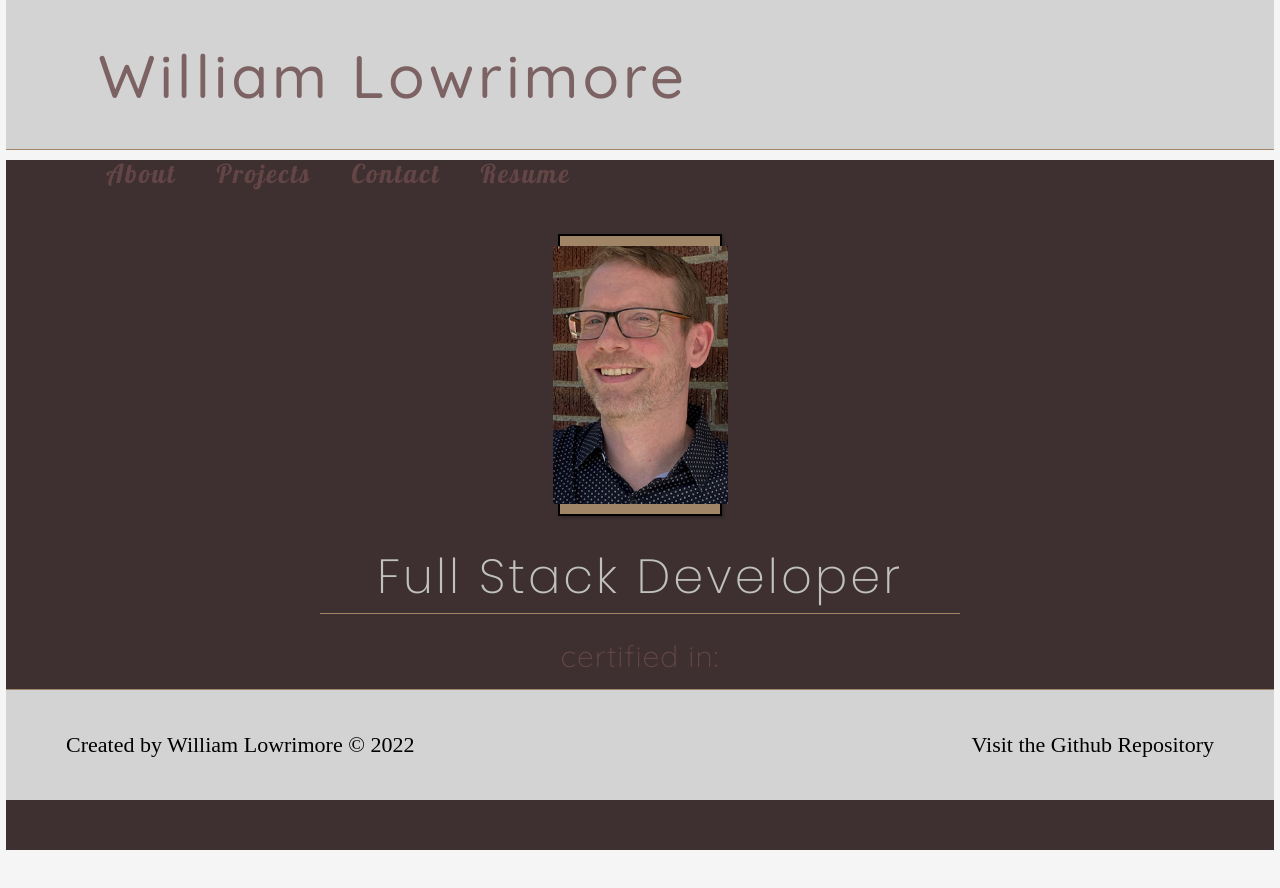
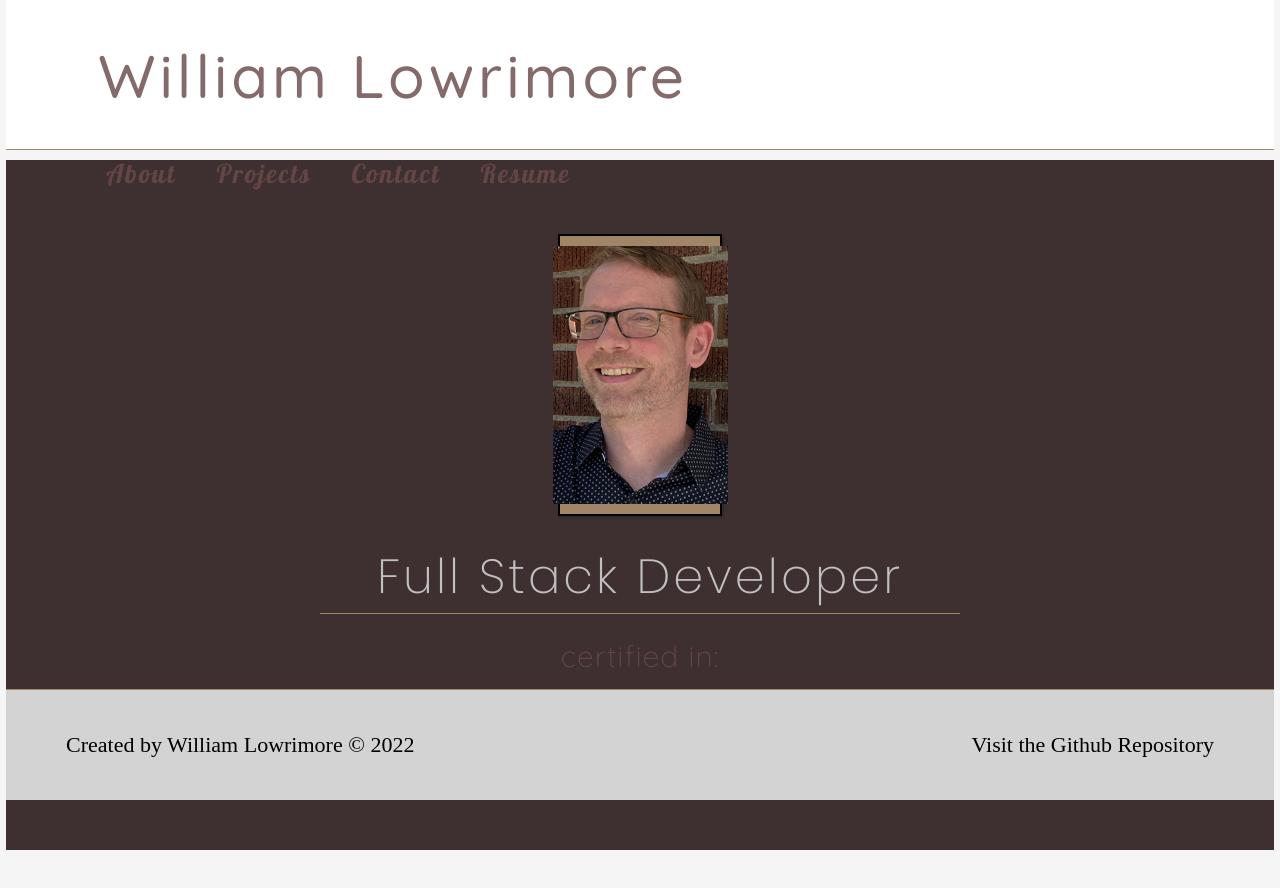
Before and after one commit to wlowrimore/Lowrimore_William_portfolio-2022, a React (Create React App) app: page / in a window 1280 px wide. Shown: the top 888 px of the page. Built offline with nearby package versions, Linux system fonts and the light colour scheme.

Commit message:
header test for deploy

```diff
--- a/src/index.css
+++ b/src/index.css
@@ -44,7 +44,7 @@ header {
   padding: 20px 80px;
   width: 100%;
   height: 150px;
-  background: lightgray;
+  background: white;
   border-bottom: 1px solid var(--shadow-color);
   position: sticky; top: 0;
 }
```
